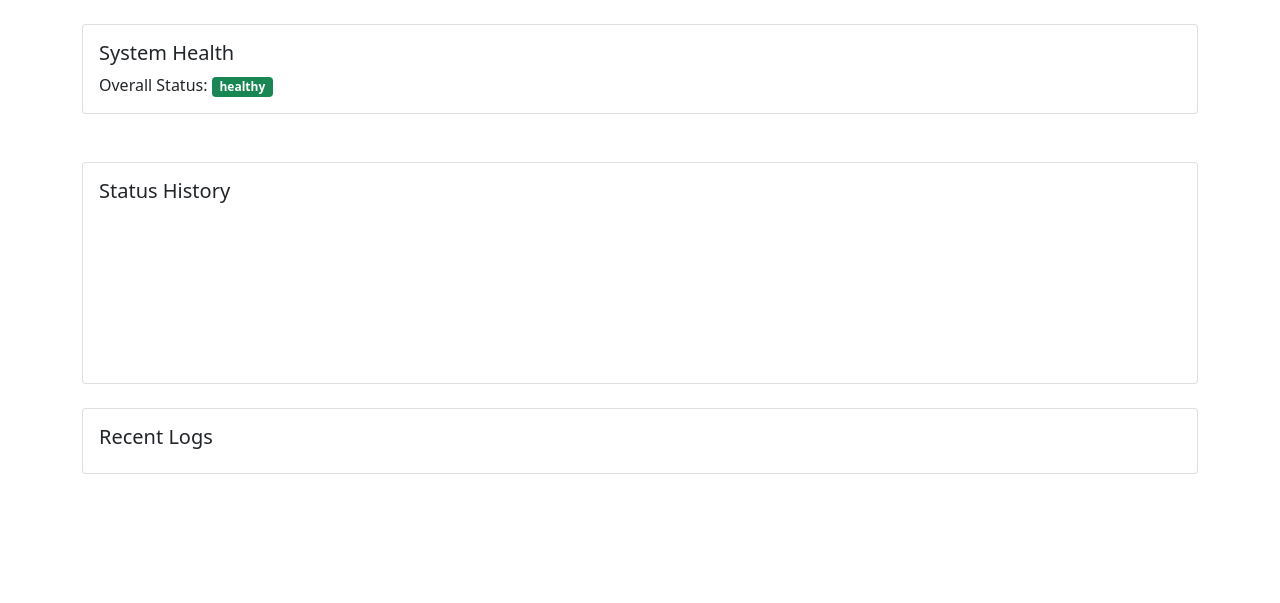
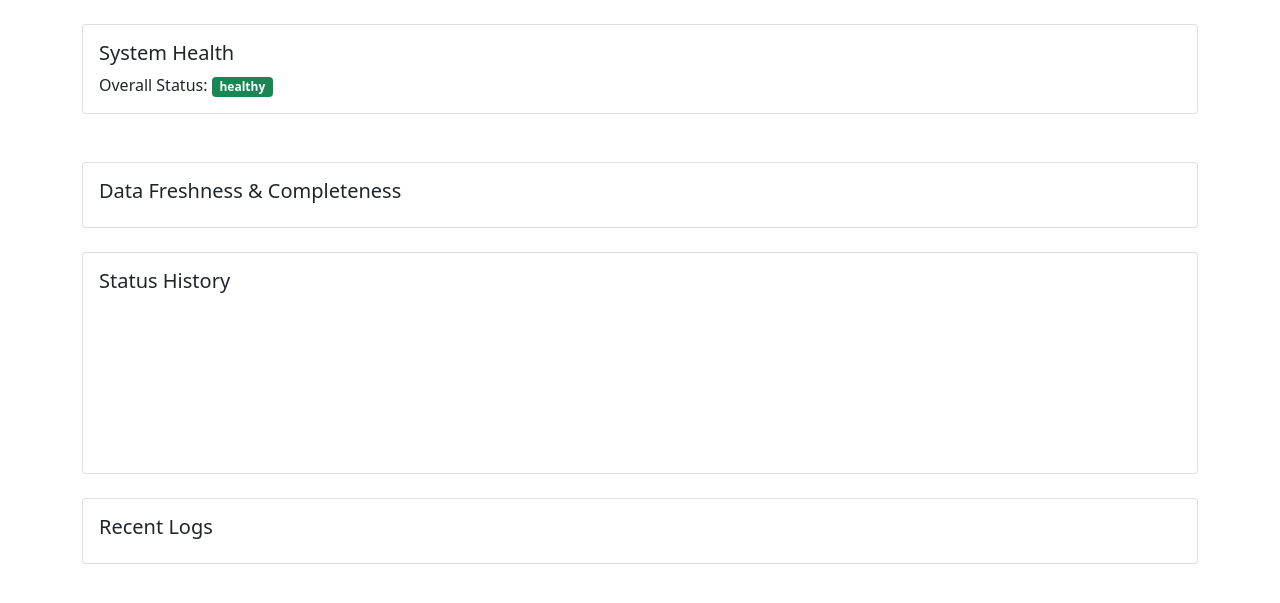
Before and after one commit to vevevedk/vvv-invest, a Flask app: page / in a window 1280 px wide. Shown: the part 56-659 px from the top of the page. Run offline with Flask 3, Linux system fonts and the light colour scheme; the visitor is signed in with stand-in values (Sample User, id 1); data that the repository does not hold is empty; a map, chart or similar area stays blank; parts of the project's set-up code (start-up, migrations or seed data) failed here and were passed over; some libraries are stand-ins or nearby versions.

Commit message:
feat(dashboard): add Data Freshness & Completeness panel with backend API and UI section

```diff
--- a/flow_analysis/dashboard/app.py
+++ b/flow_analysis/dashboard/app.py
@@ -114,6 +114,49 @@ def logs():
     except Exception as e:
         return jsonify({'error': str(e)}), 500
 
+@app.route('/api/data_freshness')
+@login_required
+def data_freshness():
+    """Return data freshness and completeness info for each collector."""
+    try:
+        with psycopg2.connect(**DB_CONFIG) as conn:
+            with conn.cursor() as cur:
+                result = {}
+                # News Collector
+                cur.execute("SELECT MAX(created_at) FROM trading.news_headlines;")
+                news_last = cur.fetchone()[0]
+                cur.execute("SELECT COUNT(*) FROM trading.news_headlines WHERE created_at > NOW() - INTERVAL '1 hour';")
+                news_count = cur.fetchone()[0]
+                # Placeholder for expected items (could be dynamic)
+                news_expected = 100
+                news_completeness = int((news_count / news_expected) * 100) if news_expected else 0
+                news_status = 'up_to_date' if news_last and (datetime.utcnow() - news_last).total_seconds() < 3600 else 'stale'
+                result['news'] = {
+                    'last_data_timestamp': news_last.isoformat() if news_last else None,
+                    'items_collected': news_count,
+                    'expected_items': news_expected,
+                    'completeness': news_completeness,
+                    'status': news_status
+                }
+                # Darkpool Collector
+                cur.execute("SELECT MAX(timestamp) FROM trading.darkpool_trades;")
+                dp_last = cur.fetchone()[0]
+                cur.execute("SELECT COUNT(*) FROM trading.darkpool_trades WHERE timestamp > NOW() - INTERVAL '1 hour';")
+                dp_count = cur.fetchone()[0]
+                dp_expected = 50
+                dp_completeness = int((dp_count / dp_expected) * 100) if dp_expected else 0
+                dp_status = 'up_to_date' if dp_last and (datetime.utcnow() - dp_last).total_seconds() < 3600 else 'stale'
+                result['darkpool'] = {
+                    'last_data_timestamp': dp_last.isoformat() if dp_last else None,
+                    'items_collected': dp_count,
+                    'expected_items': dp_expected,
+                    'completeness': dp_completeness,
+                    'status': dp_status
+                }
+                return jsonify(result)
+    except Exception as e:
+        return jsonify({'error': str(e)}), 500
+
 if __name__ == '__main__':
     # Only allow local connections in production
     app.run(host='127.0.0.1', port=5000, debug=False)
--- a/flow_analysis/dashboard/templates/index.html
+++ b/flow_analysis/dashboard/templates/index.html
@@ -113,6 +113,20 @@
                 </div>
             </div>
             {% endfor %}
+        </div>
+
+        <!-- Data Freshness & Completeness Section -->
+        <div class="row mt-4">
+            <div class="col-md-12">
+                <div class="card">
+                    <div class="card-body">
+                        <h5 class="card-title">Data Freshness & Completeness</h5>
+                        <div id="dataFreshnessContainer">
+                            <!-- Data freshness will be populated here -->
+                        </div>
+                    </div>
+                </div>
+            </div>
         </div>
 
         <div class="row mt-4">
@@ -279,15 +293,46 @@
                 });
         }
 
+        // Fetch and update data freshness
+        function updateDataFreshness() {
+            fetch('/api/data_freshness')
+                .then(response => response.json())
+                .then(data => {
+                    const container = document.getElementById('dataFreshnessContainer');
+                    let html = '<table class="table table-bordered table-sm"><thead><tr>' +
+                        '<th>Collector</th>' +
+                        '<th>Last Data Timestamp</th>' +
+                        '<th>Items Collected (Last Hour)</th>' +
+                        '<th>Expected Items</th>' +
+                        '<th>Completeness (%)</th>' +
+                        '<th>Status</th>' +
+                        '</tr></thead><tbody>';
+                    Object.entries(data).forEach(([collector, info]) => {
+                        html += `<tr>
+                            <td>${collector.charAt(0).toUpperCase() + collector.slice(1)}</td>
+                            <td>${info.last_data_timestamp ? new Date(info.last_data_timestamp).toLocaleString() : 'N/A'}</td>
+                            <td>${info.items_collected}</td>
+                            <td>${info.expected_items}</td>
+                            <td>${info.completeness}%</td>
+                            <td><span class="badge bg-${info.status === 'up_to_date' ? 'success' : 'danger'}">${info.status.replace('_', ' ')}</span></td>
+                        </tr>`;
+                    });
+                    html += '</tbody></table>';
+                    container.innerHTML = html;
+                });
+        }
+
         // Initial load
         updateStatus();
         updateHistory();
         updateLogs();
+        updateDataFreshness();
 
         // Set up periodic updates
         setInterval(updateStatus, 30000);  // Every 30 seconds
         setInterval(updateHistory, 300000);  // Every 5 minutes
         setInterval(updateLogs, 60000);  // Every minute
+        setInterval(updateDataFreshness, 30000);  // Every 30 seconds
     </script>
 </body>
 </html>
```
Also changed, not shown: docs/development/COLLECTOR_DASHBOARD_IMPROVEMENTS.md (+18 -0 lines).
